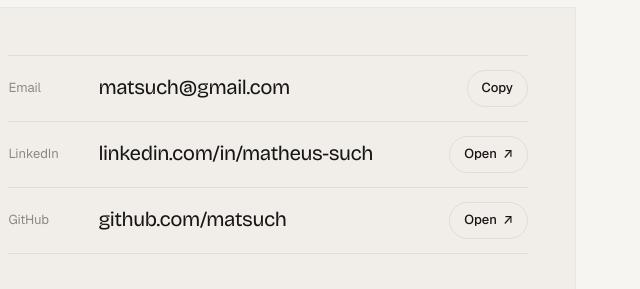
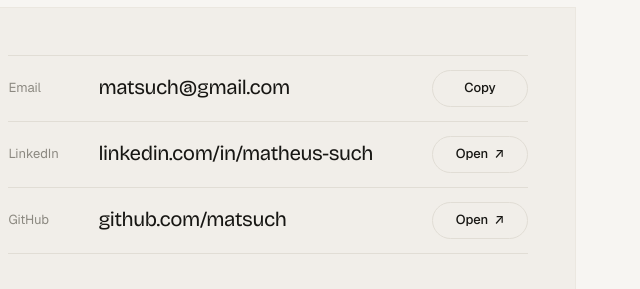
Before and after one commit to matsuch/portfolio, a plain HTML site: page index.html in a window 1280 px wide. Shown: the part 3805-4094 px from the top of the page, 640-1280 px from the left. Drawn offline with nearby package versions, Linux system fonts and the light colour scheme.

Commit message:
Padroniza a largura dos botões Copy/Open do contato
Co-Authored-By: Claude Sonnet 5.5 <noreply@anthropic.com>
Claude-Session: https://claude.ai/code/session_01SdWTqNCK9uUXkMvq8Stn2o

```diff
--- a/index.html
+++ b/index.html
@@ -1220,7 +1220,7 @@ html[data-vt="theme"]::view-transition-new(root){animation:vtCirculo 620ms var(-
 .cc-v{font-family:var(--font-display);font-size:clamp(17px,1.6vw,21px);letter-spacing:-.02em;min-width:0;overflow-wrap:anywhere;transition:color 180ms ease}
 @media (hover:hover) and (pointer:fine){ .cc-v:hover{color:var(--accent)} }
 .cc-copy{
-  display:inline-flex;align-items:center;gap:6px;font:inherit;font-size:13px;font-weight:500;color:var(--ink);
+  display:inline-flex;align-items:center;justify-content:center;box-sizing:border-box;min-width:96px;gap:6px;font:inherit;font-size:13px;font-weight:500;color:var(--ink);
   background:none;border:1px solid var(--rule);border-radius:999px;padding:7px 14px;cursor:pointer;white-space:nowrap;
   transition:border-color 200ms ease,background-color 200ms ease,transform 140ms var(--ease-out);
 }
```
